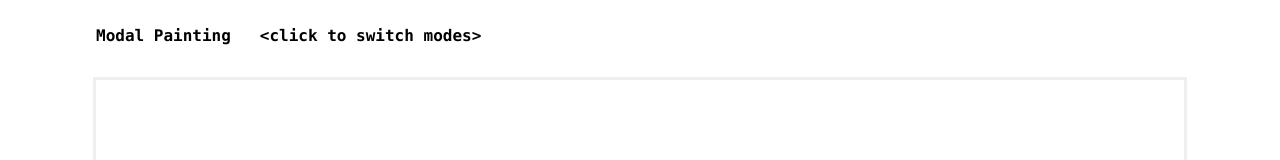
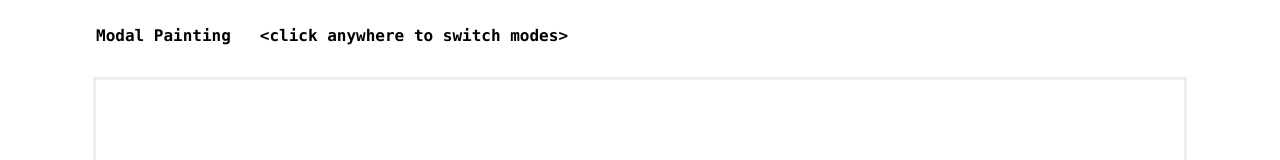
Before and after one commit to Awjin/modal-painting, a plain HTML site: page index.html in a window 1280 px wide. Shown: the top 160 px of the page. Drawn offline with Linux system fonts and the light colour scheme.

Commit message:
Clear up instructions

```diff
--- a/index.html
+++ b/index.html
@@ -14,7 +14,7 @@
 </head>
 
 <body>
-    <h1 class="title">Modal Painting &nbsp; &lt;click to switch modes&gt;</h1>
+    <h1 class="title">Modal Painting &nbsp; &lt;click anywhere to switch modes&gt;</h1>
 
     <div class="canvas-wrapper">
         <canvas id="canvas"></canvas>
```
